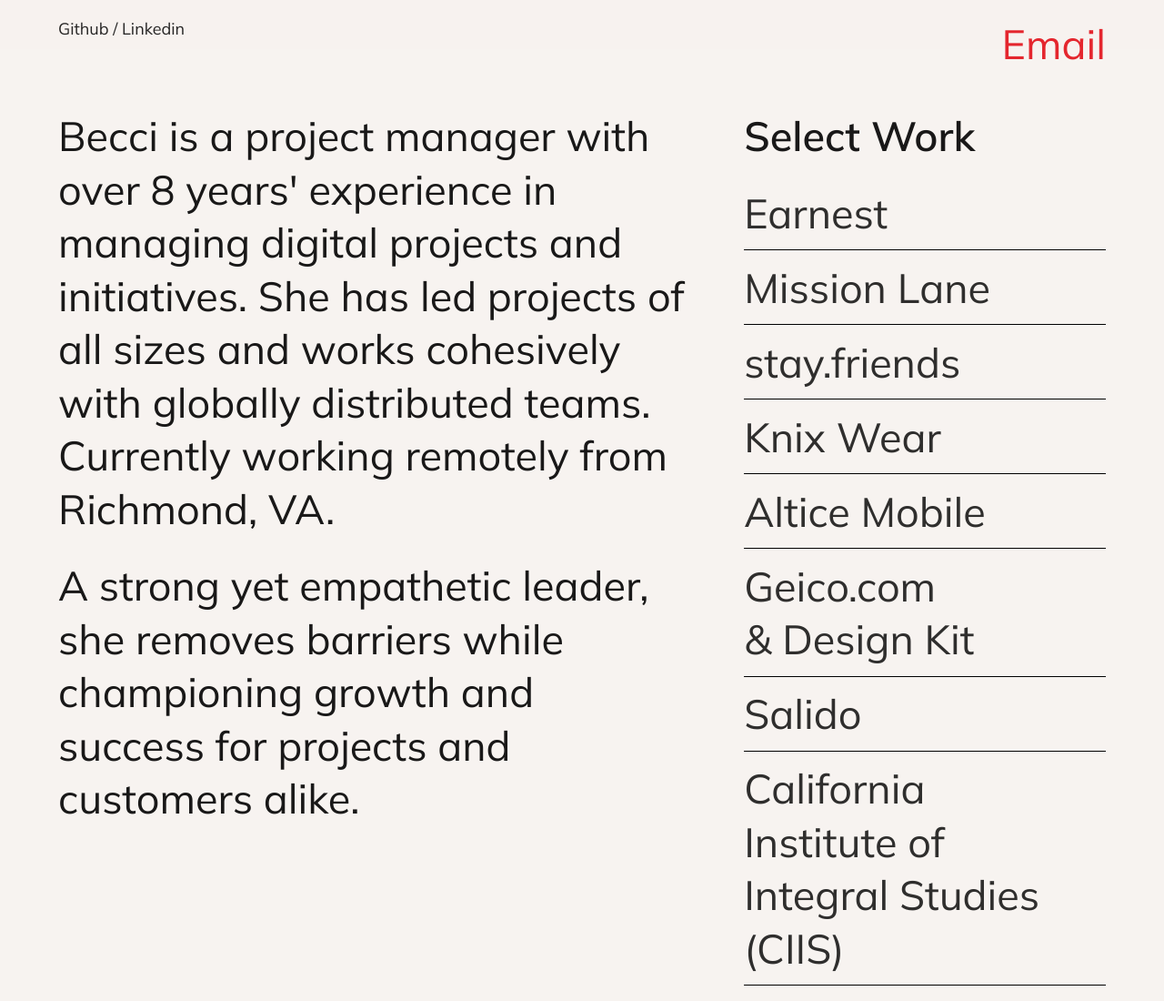
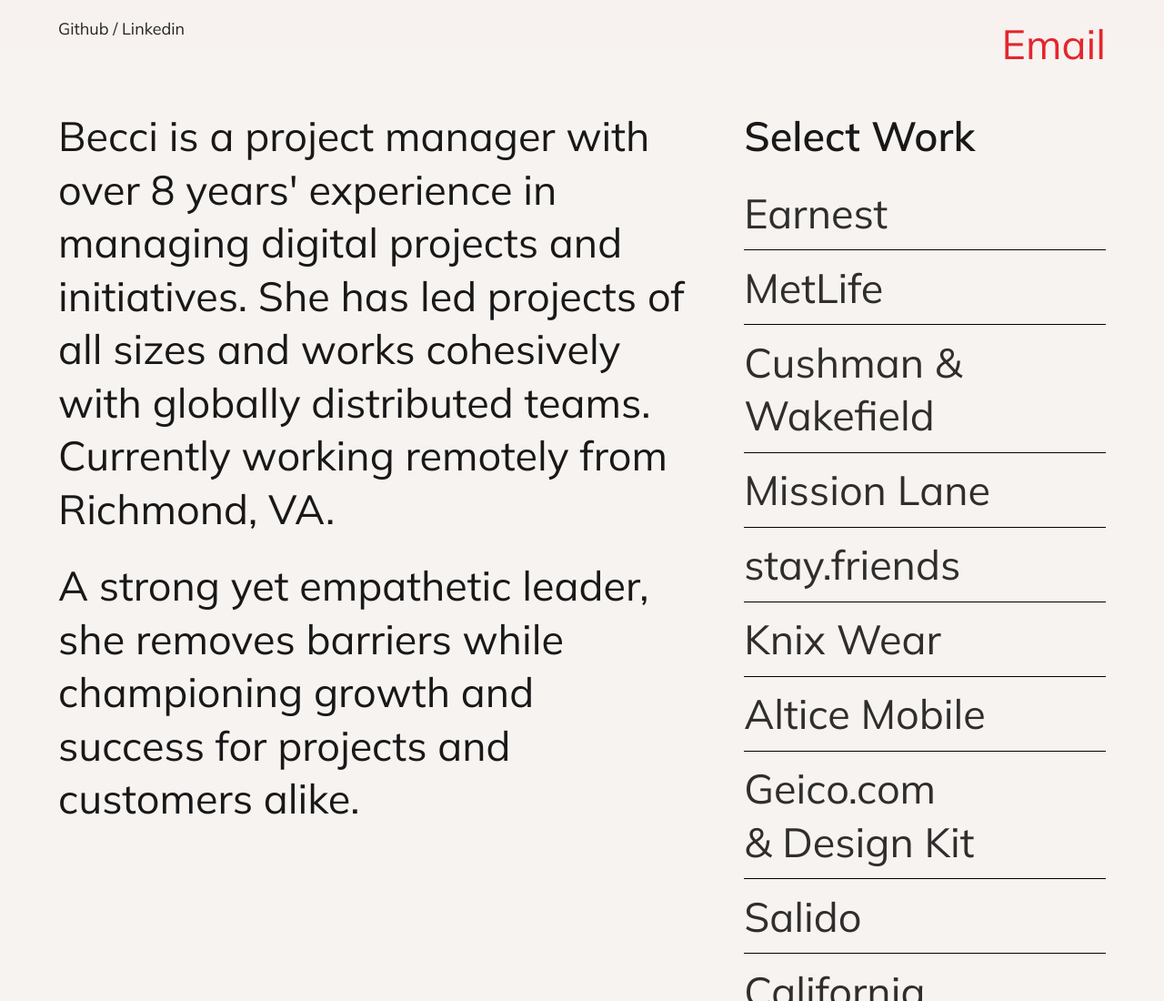
Before and after one commit to beccimelson/beccimelson.github.io, a website: page index.html in a window 1280 px wide. Shown: the top 1100 px of the page at 91% size. Drawn offline with Linux system fonts and the light colour scheme.

Commit message:
small customer list update

```diff
--- a/index.html
+++ b/index.html
@@ -71,6 +71,52 @@
                                       </div>
                                   </div>
                               </li>
+
+                              <li class="company">
+                                <h3 class="size--1 company__head"><a href="https://www.metlife.com/" target="blank">MetLife</a></h3>
+                                <!-- <p class="role">PM</p> -->
+                                <div style="height:0" class="company__body">
+                                    <div class="company__body__inner">
+                                        <div class="company__text">
+                                            <p></p>
+                                        </div>
+                                        <div class="company__contact">
+                                            <p class="company__link">
+                                                <span class="company__link__span">Project Manager:
+                                                    <p>Lorem ipsum Lorem ipsum Lorem ipsum Lorem ipsum Lorem ipsum Lorem ipsum Lorem ipsum Lorem ipsum Lorem ipsum Lorem ipsum Lorem ipsum Lorem ipsum Lorem ipsum Lorem ipsum Lorem ipsum Lorem ipsum </p>
+                                                    <p>Lorem ipsum Lorem ipsum Lorem ipsum Lorem ipsum Lorem ipsum Lorem ipsum Lorem ipsum LoreLorem ipsum Lorem ipsum Lorem ipsum Lorem ipsum Lorem ipsum Lorem ipsum m ipsum Lorem ipsum Lorem ipsum Lorem ipsum Lorem ipsum Lorem ipsum Lorem ipsum Lorem ipsum Lorem ipsum Lorem ipsum Lorem ipsum Lorem ipsum </p>
+                                                    <p>Lorem ipsum Lorem ipsum Lorem ipsum Lorem ipsum Lorem ipsum Lorem ipsum Lorem ipsum Lorem ipsum </p>
+                                               Insurance</span>
+                                            </p>
+                                            <a class="company__link__a" href="https://www.metlife.com/">https://www.metlife.com/</a>
+                                        </div>
+                                    </div>
+                                </div>
+                            </li>
+
+
+                            <li class="company">
+                                <h3 class="size--1 company__head"><a href="https://www.cushmanwakefield.com/" target="blank">Cushman & Wakefield</a></h3>
+                                <!-- <p class="role">PM</p> -->
+                                <div style="height:0" class="company__body">
+                                    <div class="company__body__inner">
+                                        <div class="company__text">
+                                            <p></p>
+                                        </div>
+                                        <div class="company__contact">
+                                            <p class="company__link">
+                                                <span class="company__link__span">Project Manager:
+                                                    <p>Lorem ipsum Lorem ipsum Lorem ipsum Lorem ipsum Lorem ipsum Lorem ipsum Lorem ipsum Lorem ipsum Lorem ipsum Lorem ipsum Lorem ipsum Lorem ipsum Lorem ipsum Lorem ipsum Lorem ipsum Lorem ipsum </p>
+                                                    <p>Lorem ipsum Lorem ipsum Lorem ipsum Lorem ipsum Lorem ipsum Lorem ipsum Lorem ipsum LoreLorem ipsum Lorem ipsum Lorem ipsum Lorem ipsum Lorem ipsum Lorem ipsum m ipsum Lorem ipsum Lorem ipsum Lorem ipsum Lorem ipsum Lorem ipsum Lorem ipsum Lorem ipsum Lorem ipsum Lorem ipsum Lorem ipsum Lorem ipsum </p>
+                                                    <p>Lorem ipsum Lorem ipsum Lorem ipsum Lorem ipsum Lorem ipsum Lorem ipsum Lorem ipsum Lorem ipsum </p>
+                                               Real Estate</span>
+                                            </p>
+                                            <a class="company__link__a" href="https://www.cushmanwakefield.com/">https://www.cushmanwakefield.com/</a>
+                                        </div>
+                                    </div>
+                                </div>
+                            </li>
+
 
                               <li class="company">
                                 <h3 class="size--1 company__head"><a href="https://missionlane.com/" target="blank">Mission Lane</a></h3>
```
